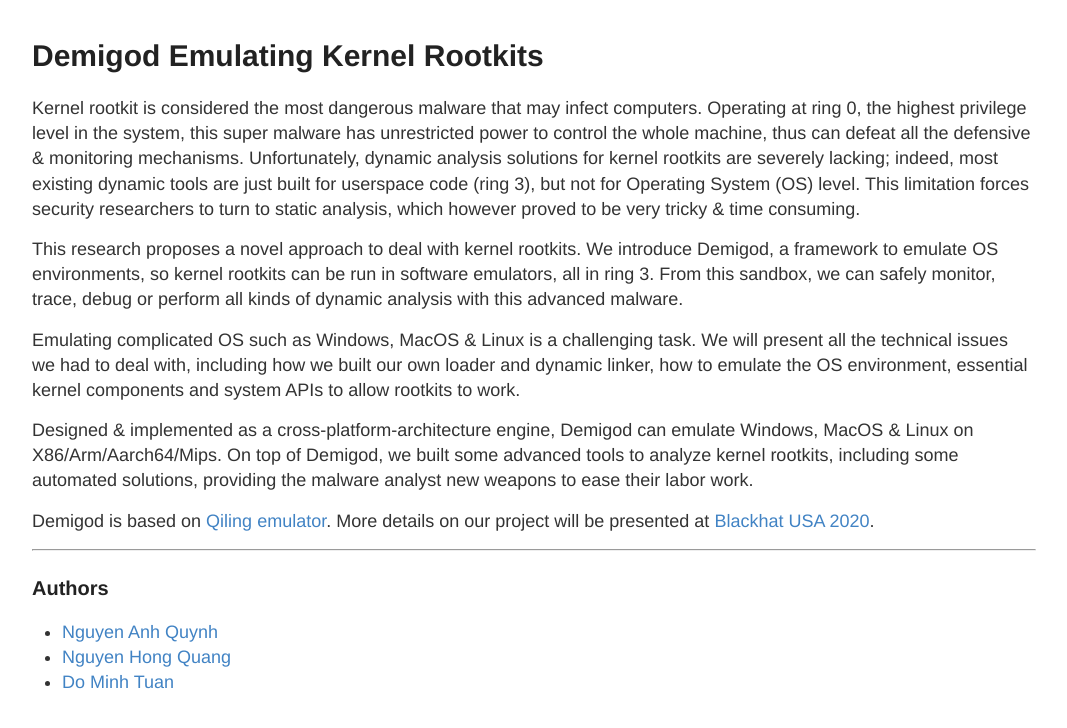
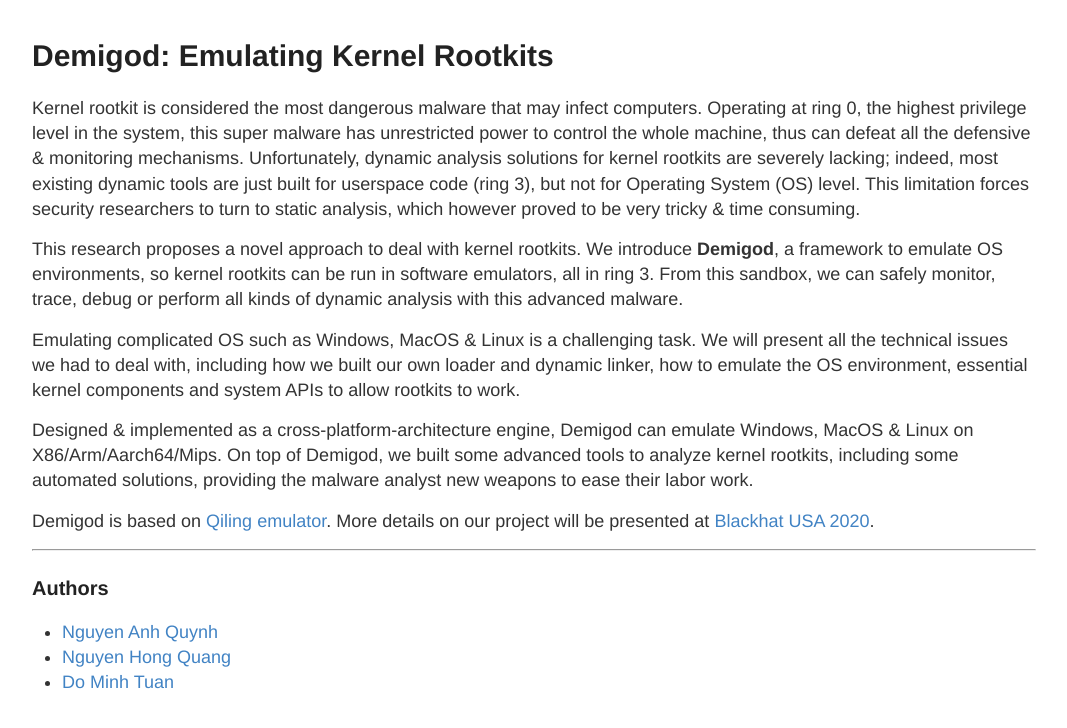
Before and after one commit to groundx/groundx.github.io, a Jekyll site: the page built from demigod.md, in a window 1280 px wide. Shown: the top 728 px of the page, without its empty margins (106-1173 px from the left). Built offline with Jekyll 4.4.1, drawn with Linux system fonts in a browser that asks for light colours; some of the changed lines change nothing that is shown.

Commit message:
better header

```diff
--- /dev/null
+++ b/_layouts/page_without_header.html
@@ -0,0 +1,9 @@
+---
+layout: default
+---
+
+<article class="page">
+  <div class="entry">
+    {{ content }}
+  </div>
+</article>
--- a/demigod.md
+++ b/demigod.md
@@ -1,12 +1,14 @@
 ---
-layout: page
+layout: page_without_header
 title: Demigod Emulating Kernel Rootkits
 permalink: /demigod/
 ---
 
+<h1>Demigod: Emulating Kernel Rootkits</h1>
+
 Kernel rootkit is considered the most dangerous malware that may infect computers. Operating at ring 0, the highest privilege level in the system, this super malware has unrestricted power to control the whole machine, thus can defeat all the defensive & monitoring mechanisms. Unfortunately, dynamic analysis solutions for kernel rootkits are severely lacking; indeed, most existing dynamic tools are just built for userspace code (ring 3), but not for Operating System (OS) level. This limitation forces security researchers to turn to static analysis, which however proved to be very tricky & time consuming.
 
-This research proposes a novel approach to deal with kernel rootkits. We introduce Demigod, a framework to emulate OS environments, so kernel rootkits can be run in software emulators, all in ring 3. From this sandbox, we can safely monitor, trace, debug or perform all kinds of dynamic analysis with this advanced malware.
+This research proposes a novel approach to deal with kernel rootkits. We introduce **Demigod**, a framework to emulate OS environments, so kernel rootkits can be run in software emulators, all in ring 3. From this sandbox, we can safely monitor, trace, debug or perform all kinds of dynamic analysis with this advanced malware.
 
 Emulating complicated OS such as Windows, MacOS & Linux is a challenging task. We will present all the technical issues we had to deal with, including how we built our own loader and dynamic linker, how to emulate the OS environment, essential kernel components and system APIs to allow rootkits to work.
 
```
